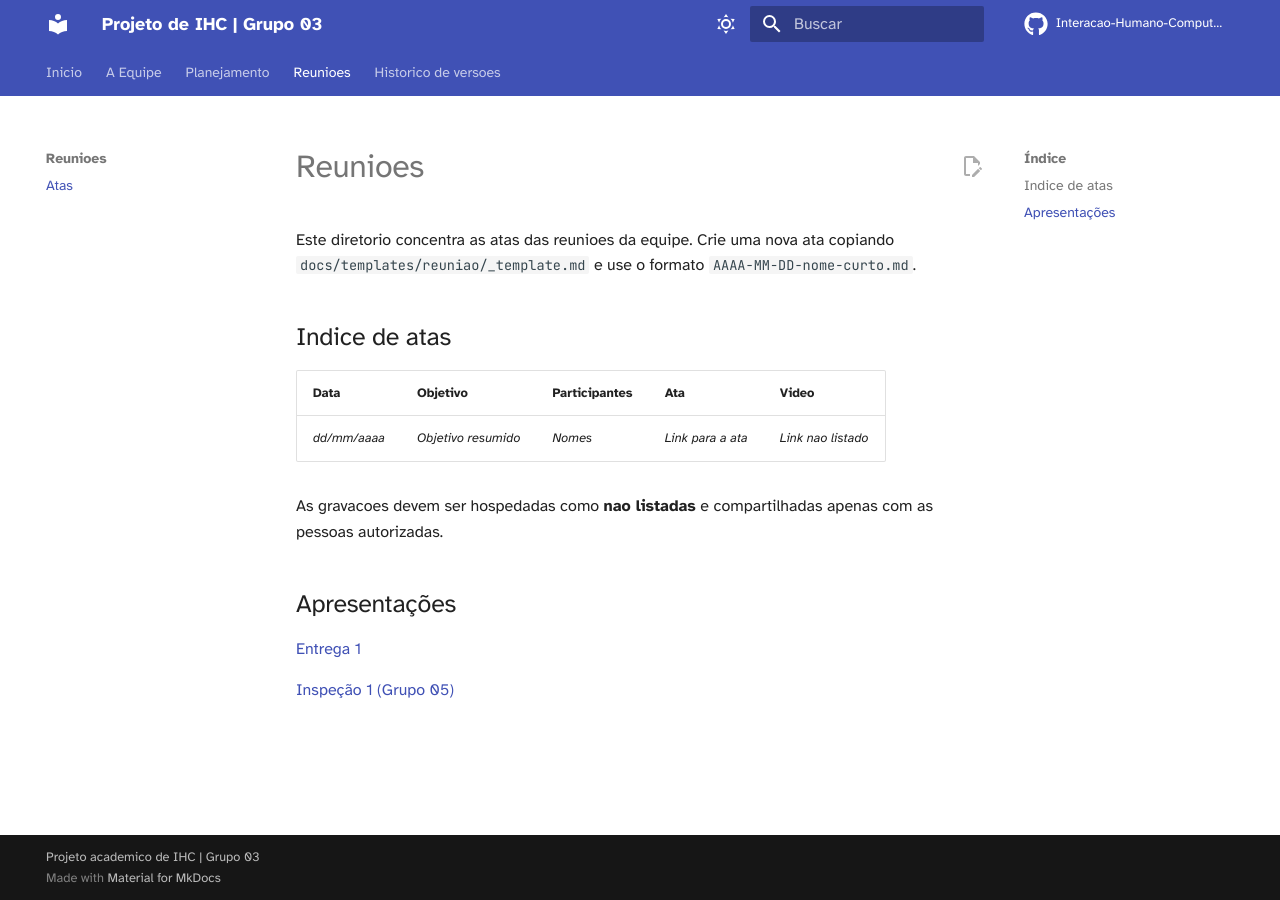
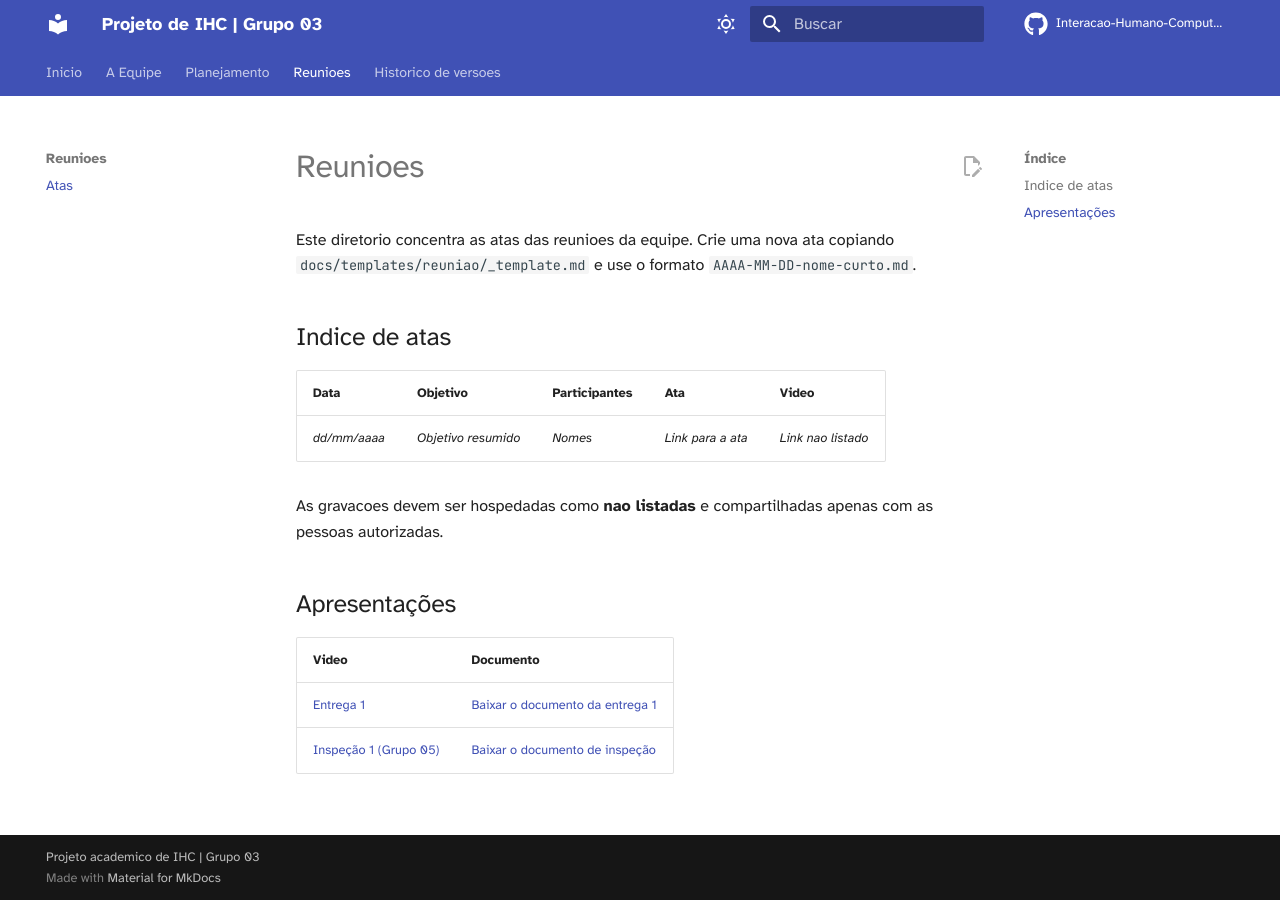
Before and after one commit to Interacao-Humano-Computador/2026.2-Grupo03, an MkDocs documentation site: the page built from docs/reunioes/index.md, in a window 1280 px wide. Built offline with MkDocs 1.6.1 and Material for MkDocs 9.7.7, drawn with Linux system fonts in a browser that asks for light colours; comment, search, counter and statistics services are not loaded.

Commit message:
docs: add documentos de apresentações

```diff
--- a/docs/reunioes/index.md
+++ b/docs/reunioes/index.md
@@ -12,6 +12,12 @@ As gravacoes devem ser hospedadas como **nao listadas** e compartilhadas apenas
 
 ## Apresentações
 
-[Entrega 1](https://unbbr-my.sharepoint.com/personal/251035022_aluno_unb_br/_layouts/15/stream.aspx?id=%2Fpersonal%2F251035022_aluno_unb_br%2FDocuments%2FGrava%C3%A7%C3%B5es%2FAlexandre%2C%20Eduardo%20e%20Joao-20260907_224104-Grava%C3%A7%C3%A3o%20da%20Reuni%C3%A3o.mp4&ga=1&referrer=StreamWebApp.Web&referrerScenario=AddressBarCopied.view.bfed74bb-e9b7-4016-a954-b5aba567717a)
+| Video                                     | Documento                                              |
+| ----------------------------------------- | ------------------------------------------------------ |
+| [Entrega 1][video-entrega-1]              | [Baixar o documento da entrega 1][documento-entrega-1] |
+| [Inspeção 1 (Grupo 05)][video-inspecao-1] | [Baixar o documento de inspeção][documento-inspecao-1] |
 
-[Inspeção 1 (Grupo 05)](https://unbbr-my.sharepoint.com/personal/251035022_aluno_unb_br/_layouts/15/stream.aspx?id=%2Fpersonal%2F251035022_aluno_unb_br%2FDocuments%2FGrava%C3%A7%C3%B5es%2FAlexandre%2C%20Eduardo%20e%20Joao-20260907_222628-Grava%C3%A7%C3%A3o%20da%20Reuni%C3%A3o.mp4&ga=1&referrer=StreamWebApp.Web&referrerScenario=AddressBarCopied.view.243630db-e852-44fe-ba0e-e8c849c60b1b)
+[video-entrega-1]: https://unbbr-my.sharepoint.com/personal/251035022_aluno_unb_br/_layouts/15/stream.aspx?id=%2Fpersonal%2F251035022_aluno_unb_br%2FDocuments%2FGrava%C3%A7%C3%B5es%2FAlexandre%2C%20Eduardo%20e%20Joao-20260907_224104-Grava%C3%A7%C3%A3o%20da%20Reuni%C3%A3o.mp4&ga=1&referrer=StreamWebApp.Web&referrerScenario=AddressBarCopied.view.bfed74bb-e9b7-4016-a954-b5aba567717a
+[documento-entrega-1]: ../planejamento/entregas/Projeto%20de%20Interação%20Humano%20Computador%20-%202026.pdf
+[video-inspecao-1]: https://unbbr-my.sharepoint.com/personal/251035022_aluno_unb_br/_layouts/15/stream.aspx?id=%2Fpersonal%2F251035022_aluno_unb_br%2FDocuments%2FGrava%C3%A7%C3%B5es%2FAlexandre%2C%20Eduardo%20e%20Joao-20260907_222628-Grava%C3%A7%C3%A3o%20da%20Reuni%C3%A3o.mp4&ga=1&referrer=StreamWebApp.Web&referrerScenario=AddressBarCopied.view.243630db-e852-44fe-ba0e-e8c849c60b1b
+[documento-inspecao-1]: ../planejamento/entregas/Inspeção%20do%20Grupo%20+%201%20-%20Planejamento%20do%20Projeto%20-%20GRUPO%203.pdf
```
Also changed, not shown: 2 other files.
